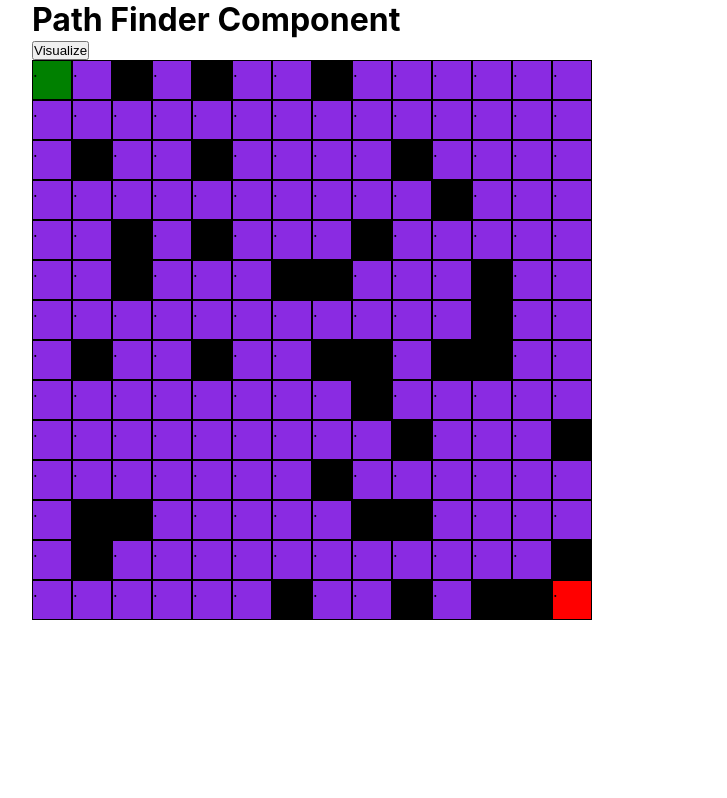
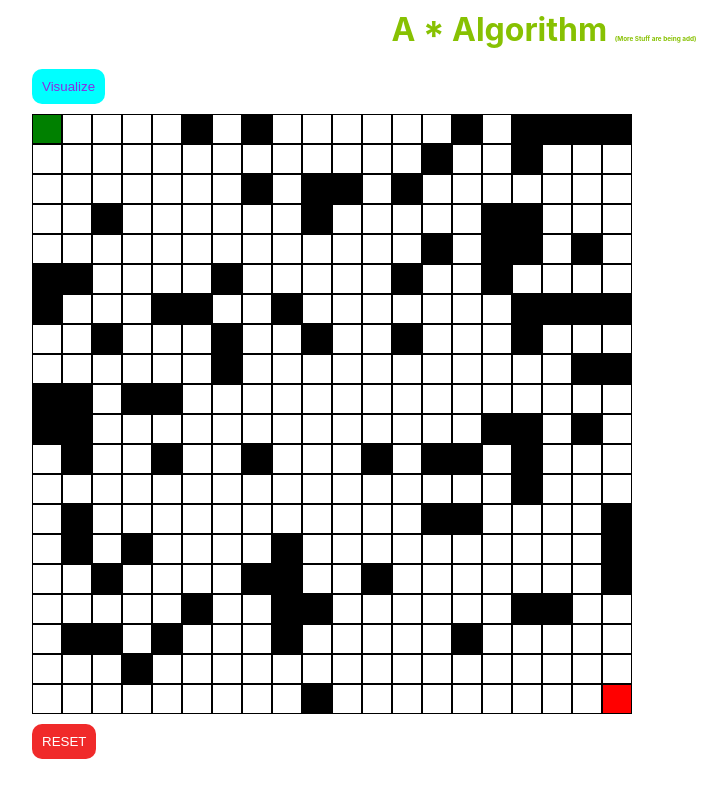
Before and after one commit to Shoib007/PathFinder, a React (Create React App) app: page / in a window 1280 px wide. Shown: the whole page, without its empty margins (96-823 px from the left). Built offline with nearby package versions, Linux system fonts and the light colour scheme.

Commit message:
Added RESET Button

```diff
--- a/src/Algorithm/AstarAlgo.jsx
+++ b/src/Algorithm/AstarAlgo.jsx
@@ -55,7 +55,7 @@ function AstarAlgo(startNode, endNode) {
 
         }
     }
-    return {path,visitedNode, error : "no path found"}
+    return {path,visitedNode, error : 404}
 }
 
 
--- a/src/Components/Node.css
+++ b/src/Components/Node.css
@@ -1,8 +1,8 @@
 .node {
-    width: 40px;
-    height: 40px;
+    width: 30px;
+    height: 30px;
     border: 1px solid black;
-    background-color: blueviolet;
+    background-color: rgb(255, 255, 255);
 }
 
 .node-start {
@@ -69,16 +69,16 @@
 @keyframes shortestPath {
     0% {
         transform: scale(0.6);
-        background-color: aquamarine;
+        background-color: rgb(223, 24, 17);
     }
 
     50% {
         transform: scale(1.2);
-        background-color: aquamarine;
+        background-color: rgb(223, 24, 17);
     }
 
     100% {
         transform: scale(1);
-        background-color: aquamarine;
+        background-color: rgb(223, 24, 17);
     }
 }
--- a/src/Components/Node.jsx
+++ b/src/Components/Node.jsx
@@ -1,11 +1,29 @@
-import React from 'react';
+// import React, { useState } from 'react';
 import "./Node.css";
+// let mouseDown = false;
+export default function Node({isStart, isEnd, row, col, isWall}) {
 
-export default function Node({isStart, isEnd, row, col, isWall}) {
-    const classes = isStart ? "node-start" : isEnd ? "node-end" : isWall ? "isWall" :"";
+  // const [isWall, setisWall] = useState(false);
+  // const mousedown = () => {
+  //   mouseDown = true;
+  //   setisWall(true);
+  //   console.log("Mouse Down");
+  // }
+  // const mouseMove = () => {
+  //   if(mouseDown){
+  //     setisWall(true);
+  //     console.log("Mouse Move");
+  //   }
+  // }
+
+  // const mouseUp = () => {
+  //   mouseDown = false;
+  // }
+  const classes = isStart ? "node-start" : isEnd ? "node-end" : isWall ? "isWall" :"";
+
   return (
-    <div className={`node ${classes}`} id={`node-${row}-${col}`} >
-        .
+    <div className={`node ${classes}`} id={`node-${row}-${col}`}>
+
     </div>
   )
 }
--- a/src/Components/PathFinder.css
+++ b/src/Components/PathFinder.css
@@ -6,3 +6,38 @@
 .rowWrapper{
     display: flex;
 }
+
+.algoName {
+    color: rgb(135, 193, 2);
+    padding: 10px;
+}
+
+#algoButton{
+    margin: 10px 10px 10px 0px;
+    padding: 10px;
+    background-color: aqua;
+    color:blueviolet;
+    font-family: Arial, Helvetica, sans-serif;
+    border: none;
+    transition: 0.5s;
+    border-radius: 10px;
+    cursor: pointer;
+}
+
+#algoButton:hover{
+    box-shadow: 0 0 5px 1px rgb(192, 65, 190);
+}
+
+.pathNotFound{
+    display: none;
+}
+
+#resetBtn{
+    padding:10px;
+    margin-top: 10px;
+    background-color: rgb(240, 42, 42);
+    border: none;
+    cursor: pointer;
+    color: white;
+    border-radius: 10px;
+}
--- a/src/Components/PathFinder.jsx
+++ b/src/Components/PathFinder.jsx
@@ -3,8 +3,8 @@ import './PathFinder.css';
 import Node from './Node';
 import AstarAlgo from '../Algorithm/AstarAlgo';
 
-const cols = 14;
-const rows = 14;
+const cols = 20;
+const rows = 20;
 
 const NODE_START_ROW = 0;
 const NODE_END_ROW = rows - 1;
@@ -42,13 +42,23 @@ export default function PathFinder() {
         const startNode = grid[NODE_START_ROW][NODE_START_COL];
         startNode.isWall = false;
         const endNode = grid[NODE_END_ROW][NODE_END_COL];
-        startNode.isWall = false;
+        // startNode.isWall = false;
         let path = AstarAlgo(startNode, endNode);
         setPath(path.path);
         setVisitedNode(path.visitedNode);
-        console.log(path.visitedNode);
     }
 
+    const resetMatrix = () => {
+        initializerGrid();
+
+        let n = visitedNode.length;
+        for (let i = 0; i < n; i++) {
+            const node = visitedNode[i];
+            if((node.x !== 0 && node.y !== 0) || (node.x !== n-1 && node.y !== n-1)){
+                document.getElementById(`node-${node.x}-${node.y}`).className = "node";
+            }
+        }
+    }
 
 
     const createSpot = (grid) => {
@@ -83,7 +93,7 @@ export default function PathFinder() {
         this.neighbours = [];
         this.previous = undefined;
         this.isWall = false;
-        if (Math.random(1) < 0.2){
+        if (Math.random(1) < 0.2) {
             this.isWall = true
         }
         this.addNeighbours = function (grid) {
@@ -105,7 +115,7 @@ export default function PathFinder() {
                         <div key={rowIndex} className='rowWrapper'>
                             {
                                 row.map((col, colIndex) => {
-                                    const { isStart, isEnd , isWall} = col;
+                                    const { isStart, isEnd, isWall } = col;
                                     return <Node key={colIndex} isStart={isStart} isEnd={isEnd} row={rowIndex} col={colIndex} isWall={isWall} />;
                                 })
                             }
@@ -116,7 +126,6 @@ export default function PathFinder() {
         </div>
     )
 
-    console.log(path);
 
     const animatePath = (shortedPath) => {
         let n = shortedPath.length;
@@ -124,7 +133,7 @@ export default function PathFinder() {
             setTimeout(() => {
                 const node = shortedPath[i];
                 document.getElementById(`node-${node.x}-${node.y}`).className = "node node-shortest-path";
-            }, 10 * i);
+            }, 2 * i);
 
         }
     }
@@ -135,12 +144,12 @@ export default function PathFinder() {
             if (i === n) {
                 setTimeout(() => {
                     animatePath(path);
-                }, 20 * i);
+                }, 4 * i);
             } else {
                 setTimeout(() => {
                     const node = visitedNode[i];
                     document.getElementById(`node-${node.x}-${node.y}`).className = "node node-visited";
-                }, 20 * i);
+                }, 4 * i);
             }
 
         }
@@ -149,10 +158,12 @@ export default function PathFinder() {
 
     return (
         <div className='Wrapper'>
-            <h1> Path Finder Component</h1>
-            <button onClick={visualizePath}>Visualize</button>
+            <h1 className='algoName' style={{ textAlign: 'center' }}> A * Algorithm <span style={{ fontSize: '0.4rem' }}>(More Stuff are being add)</span> </h1>
+            <button id="algoButton" onClick={visualizePath}>Visualize</button>
             {gridWithNode}
-
+            <div className={`${path.error === 404 ? "pathNotFound" : ""}`}>
+                <button id="resetBtn" onClick={resetMatrix}>RESET</button>
+            </div>
         </div>
     );
 }
```
Also changed, not shown: src/logo.svg (deleted).
